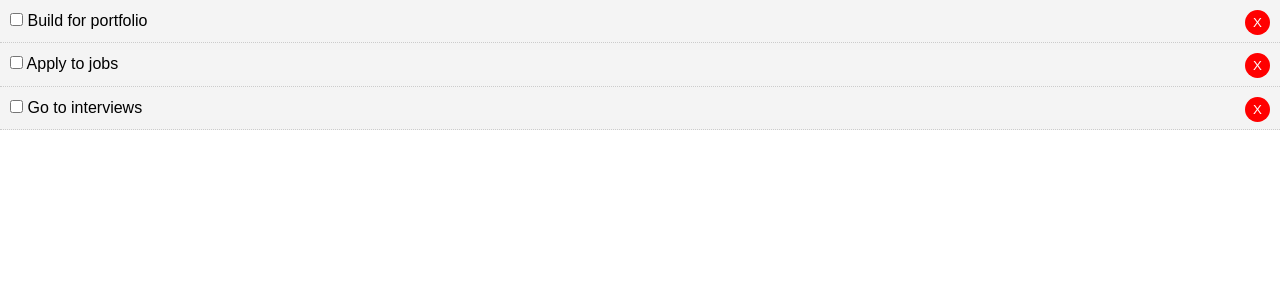
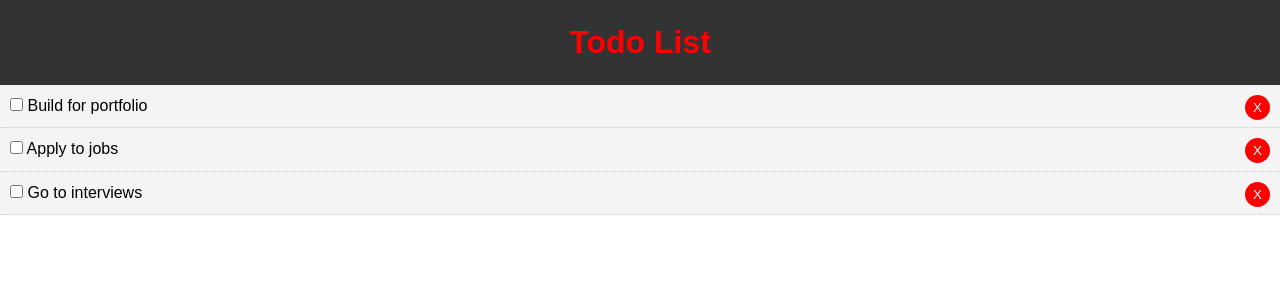
Before and after one commit to pixelboogie/Reactjs_ToDo, a React (Create React App) app: page / in a window 1280 px wide. Shown: the top 300 px of the page. Built offline with nearby package versions, Linux system fonts and the light colour scheme.

Commit message:
Added header

```diff
--- a/src/App.js
+++ b/src/App.js
@@ -45,7 +45,7 @@ class App extends Component {
 
       return (
         <div className="App">
-
+          <Header />
         <Todos todos={this.state.todos}
         markComplete={this.markComplete}
         delTodo={this.delTodo}
--- a/src/components/layout/Header.js
+++ b/src/components/layout/Header.js
@@ -2,18 +2,18 @@ import React from 'react';
 
 function Header(){
     return (
-        <Header>
+        <header style={headerStyle}>
             <h1>Todo List</h1>
-        </Header>
+        </header>
     )
 
 }
 
-// const headerStyle = {
-//     background: '#333',
-//     color: '#FF0000',
-//     textAlign: 'center',
-//     padding: '20px'
-//   }
+const headerStyle = {
+    background: '#333',
+    color: '#FF0000',
+    textAlign: 'center',
+    padding: '20px'
+  }
 
 export default Header;
```
